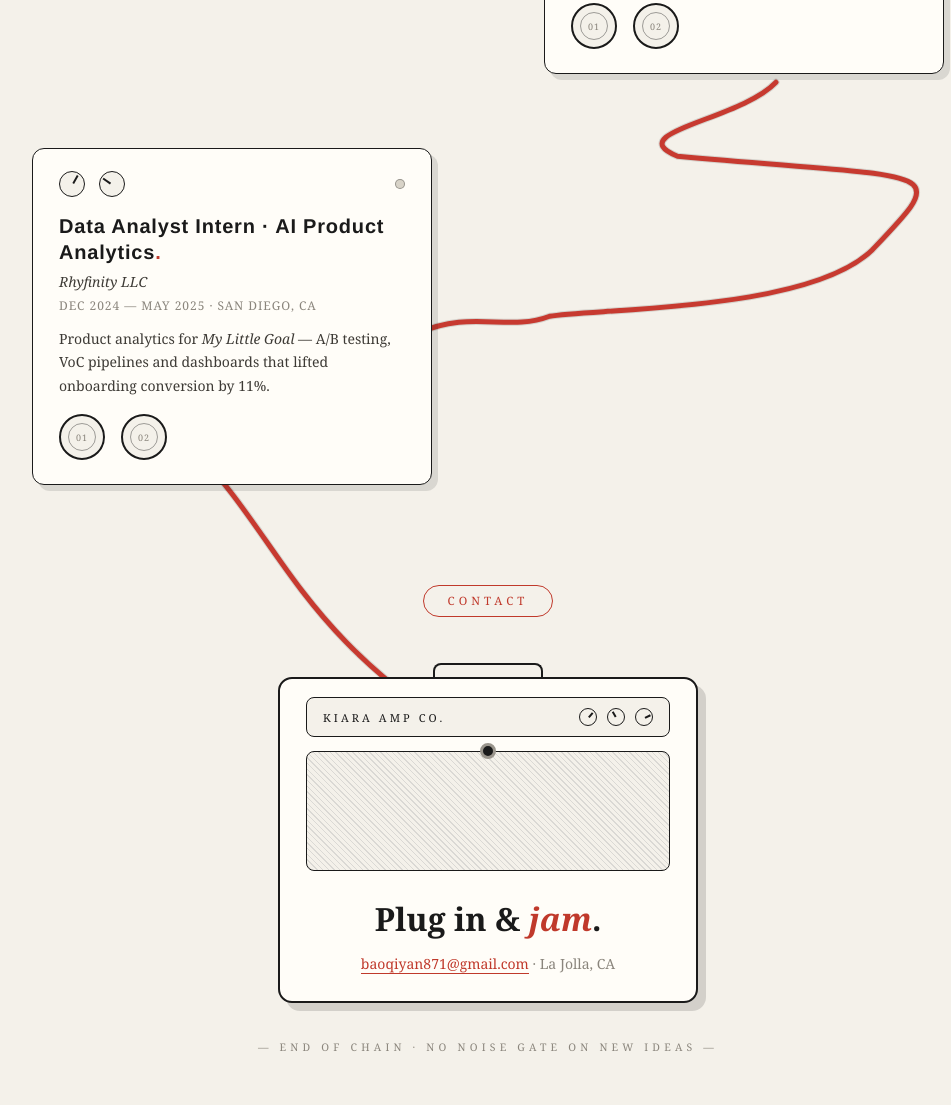
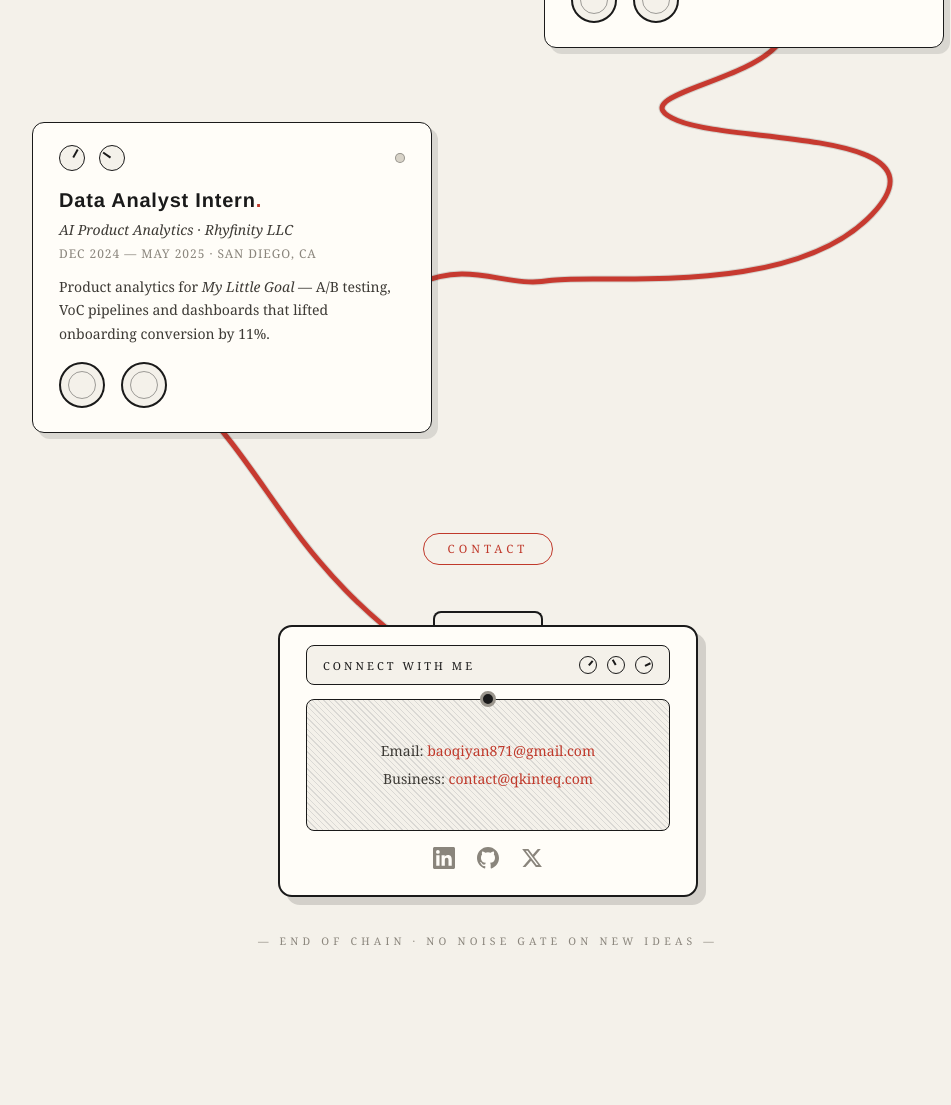
Before and after one commit to Kiara12138/Personal-Website, a plain HTML site: page index.html in a window 1280 px wide. Shown: the part 2233-3338 px from the top of the page, without its empty margins (152-1103 px from the left). After the commit the page ends 3269 px from the top, so only its background shows below. Drawn offline with Linux system fonts and the light colour scheme.

Commit message:
Add files via upload

```diff
--- a/index.html
+++ b/index.html
@@ -38,7 +38,7 @@
   <div class="chip" id="about"><b>ABOUT ME</b></div>
   <div class="about-row">
   <img id="figure" alt="Pixel Kiara with her shell pink Strat, red cable plugged in" src="assets/images/image-02.png">
-  <div class="card about solid rv">
+  <div class="card about solid">
     <div class="label">INTRO</div>
     <p>I recently graduated with an M.S. in Biostatistics from UC San Diego. I build AI products
       from idea to MVP, focusing on user research, rapid prototyping, and AI-powered experiences.</p>
@@ -51,64 +51,64 @@
   <div class="chip" id="works"><b>WORKS</b></div>
   <div class="pedalboard">
 
-    <div class="pedal left on rv" data-node>
+    <div class="pedal left on" data-node>
       <div class="toprow">
         <div class="knobs"><div class="knob" style="--r:70deg"></div><div class="knob" style="--r:20deg"></div></div>
         <div class="led"></div>
       </div>
-      <h2>Founder &amp; AI Product Manager<span>.</span></h2>
+      <h2>Founder<span>.</span></h2>
       <div class="who">Qkinteq AI · <a class="link" href="https://qkinteq.com" target="_blank" style="margin-top:0">qkinteq.com</a></div>
       <div class="when">NOV 2025 — PRESENT · SAN DIEGO, CA</div>
       <p class="sum">Building <em>LuvLuvDaily</em>, an AI companion platform — from user research and prototypes to agent workflows and MVP.</p>
       <div class="fpreview">
-          <div class="pimg" data-i="0"><span>IMAGE 01 — COMING SOON</span></div>
-          <div class="pimg" data-i="1"><span>IMAGE 02 — COMING SOON</span></div>
-          <div class="pimg" data-i="2"><span>IMAGE 03 — COMING SOON</span></div>
-          <div class="pimg" data-i="3"><span>IMAGE 04 — COMING SOON</span></div>
+          <div class="pimg" data-i="0"><img src="assets/images/image-03.png" alt="LuvLuvDaily — home and art style screens"></div>
+          <div class="pimg" data-i="1"><img src="assets/images/image-04.png" alt="LuvLuvDaily — new character creation flow"></div>
+          <div class="pimg" data-i="2"><img src="assets/images/image-05.png" alt="LuvLuvDaily — daily task plan and pomodoro"></div>
+          <div class="pimg" data-i="3"><img src="assets/images/image-06.jpg" alt="LuvLuvDaily — user comments and feedback"></div>
       </div>
       <div class="switchrow">
-          <button class="fsw" data-i="0" aria-label="show image 1"><span>01</span></button>
-          <button class="fsw" data-i="1" aria-label="show image 2"><span>02</span></button>
-          <button class="fsw" data-i="2" aria-label="show image 3"><span>03</span></button>
-          <button class="fsw" data-i="3" aria-label="show image 4"><span>04</span></button>
+          <button class="fsw" data-i="0" aria-label="show image 1"></button>
+          <button class="fsw" data-i="1" aria-label="show image 2"></button>
+          <button class="fsw" data-i="2" aria-label="show image 3"></button>
+          <button class="fsw" data-i="3" aria-label="show image 4"></button>
       </div>
     </div>
 
-    <div class="pedal right rv" data-node>
+    <div class="pedal right" data-node>
       <div class="toprow">
         <div class="knobs"><div class="knob" style="--r:0deg"></div><div class="knob" style="--r:45deg"></div></div>
         <div class="led"></div>
       </div>
-      <h2>Data Science Intern · Finance Team<span>.</span></h2>
-      <div class="who">The Center for Community Energy</div>
+      <h2>Data Science Intern<span>.</span></h2>
+      <div class="who">Finance Team · The Center for Community Energy</div>
       <div class="when">JUN 2025 — MAR 2026 · SAN DIEGO, CA</div>
       <p class="sum">Forecasted electricity demand and modeled solar &amp; EV ROI — surfacing $500K+ in potential annual savings for the finance team.</p>
       <div class="fpreview">
-          <div class="pimg" data-i="0"><span>IMAGE 01 — COMING SOON</span></div>
-          <div class="pimg" data-i="1"><span>IMAGE 02 — COMING SOON</span></div>
+          <div class="pimg" data-i="0"><img src="assets/images/image-07.jpg" alt="Electricity demand forecasting"></div>
+          <div class="pimg" data-i="1"><img src="assets/images/image-08.jpg" alt="Solar and EV ROI modeling"></div>
       </div>
       <div class="switchrow">
-          <button class="fsw" data-i="0" aria-label="show image 1"><span>01</span></button>
-          <button class="fsw" data-i="1" aria-label="show image 2"><span>02</span></button>
+          <button class="fsw" data-i="0" aria-label="show image 1"></button>
+          <button class="fsw" data-i="1" aria-label="show image 2"></button>
       </div>
     </div>
 
-    <div class="pedal left rv" data-node>
+    <div class="pedal left" data-node>
       <div class="toprow">
         <div class="knobs"><div class="knob" style="--r:30deg"></div><div class="knob" style="--r:-55deg"></div></div>
         <div class="led"></div>
       </div>
-      <h2>Data Analyst Intern · AI Product Analytics<span>.</span></h2>
-      <div class="who">Rhyfinity LLC</div>
+      <h2>Data Analyst Intern<span>.</span></h2>
+      <div class="who">AI Product Analytics · Rhyfinity LLC</div>
       <div class="when">DEC 2024 — MAY 2025 · SAN DIEGO, CA</div>
       <p class="sum">Product analytics for <em>My Little Goal</em> — A/B testing, VoC pipelines and dashboards that lifted onboarding conversion by 11%.</p>
       <div class="fpreview">
-          <div class="pimg" data-i="0"><span>IMAGE 01 — COMING SOON</span></div>
-          <div class="pimg" data-i="1"><span>IMAGE 02 — COMING SOON</span></div>
+          <div class="pimg" data-i="0"><img src="assets/images/image-09.jpg" alt="My Little Goal product analytics"></div>
+          <div class="pimg" data-i="1"><img src="assets/images/image-10.jpg" alt="My Little Goal dashboards"></div>
       </div>
       <div class="switchrow">
-          <button class="fsw" data-i="0" aria-label="show image 1"><span>01</span></button>
-          <button class="fsw" data-i="1" aria-label="show image 2"><span>02</span></button>
+          <button class="fsw" data-i="0" aria-label="show image 1"></button>
+          <button class="fsw" data-i="1" aria-label="show image 2"></button>
       </div>
     </div>
   </div>
@@ -118,16 +118,31 @@
     <div class="amp" data-node>
       <div class="handle"></div>
       <div class="panel">
-        <span class="brand-sm">KIARA AMP CO.</span>
+        <span class="brand-sm">CONNECT WITH ME</span>
         <div class="ampknobs">
           <div class="knob" style="--r:40deg"></div>
           <div class="knob" style="--r:-30deg"></div>
           <div class="knob" style="--r:65deg"></div>
         </div>
       </div>
-      <div class="grill"><div class="input" id="amp-input"></div></div>
-      <h2>Plug in &amp; <em>jam</em>.</h2>
-      <p><a href="mailto:baoqiyan871@gmail.com">baoqiyan871@gmail.com</a> · La Jolla, CA</p>
+      <div class="grill">
+        <div class="input" id="amp-input"></div>
+        <div class="contact">
+          <span>Email: <a href="mailto:baoqiyan871@gmail.com">baoqiyan871@gmail.com</a></span>
+          <span>Business: <a href="mailto:contact@qkinteq.com">contact@qkinteq.com</a></span>
+        </div>
+      </div>
+      <div class="social">
+        <a href="https://www.linkedin.com/in/YOUR-LINKEDIN-ID" target="_blank" rel="noopener" aria-label="LinkedIn">
+          <svg viewBox="0 0 24 24" xmlns="http://www.w3.org/2000/svg"><path d="M20.45 20.45h-3.55v-5.57c0-1.33-.03-3.04-1.85-3.04-1.85 0-2.14 1.45-2.14 2.94v5.67H9.36V9h3.41v1.56h.05c.47-.9 1.63-1.85 3.36-1.85 3.6 0 4.27 2.37 4.27 5.45v6.29zM5.34 7.43a2.06 2.06 0 1 1 0-4.12 2.06 2.06 0 0 1 0 4.12zM7.12 20.45H3.56V9h3.56v11.45zM22.22 0H1.77C.79 0 0 .77 0 1.72v20.56C0 23.23.79 24 1.77 24h20.45c.98 0 1.78-.77 1.78-1.72V1.72C24 .77 23.2 0 22.22 0z"/></svg>
+        </a>
+        <a href="https://github.com/YOUR-GITHUB-ID" target="_blank" rel="noopener" aria-label="GitHub">
+          <svg viewBox="0 0 24 24" xmlns="http://www.w3.org/2000/svg"><path d="M12 0C5.37 0 0 5.37 0 12c0 5.3 3.44 9.8 8.2 11.39.6.11.82-.26.82-.58 0-.28-.01-1.04-.02-2.04-3.34.73-4.04-1.61-4.04-1.61-.55-1.39-1.34-1.76-1.34-1.76-1.09-.74.08-.73.08-.73 1.2.09 1.84 1.24 1.84 1.24 1.07 1.83 2.81 1.3 3.5 1 .1-.78.42-1.31.76-1.61-2.66-.3-5.47-1.33-5.47-5.93 0-1.31.47-2.38 1.24-3.22-.13-.3-.54-1.52.12-3.18 0 0 1-.32 3.3 1.23a11.5 11.5 0 0 1 6 0c2.28-1.55 3.29-1.23 3.29-1.23.66 1.66.25 2.88.12 3.18.77.84 1.23 1.91 1.23 3.22 0 4.61-2.8 5.62-5.48 5.92.43.37.81 1.1.81 2.22 0 1.6-.02 2.89-.02 3.29 0 .32.22.7.83.58C20.56 21.8 24 17.3 24 12 24 5.37 18.63 0 12 0z"/></svg>
+        </a>
+        <a href="https://x.com/YOUR-X-ID" target="_blank" rel="noopener" aria-label="X">
+          <svg viewBox="0 0 24 24" xmlns="http://www.w3.org/2000/svg"><path d="M18.244 2.25h3.308l-7.227 8.26 8.502 11.24H16.17l-5.214-6.817L4.99 21.75H1.68l7.73-8.835L1.254 2.25H8.08l4.713 6.231zm-1.161 17.52h1.833L7.084 4.126H5.117z"/></svg>
+        </a>
+      </div>
     </div>
     <div class="fin">— END OF CHAIN · NO NOISE GATE ON NEW IDEAS —</div>
   </div>
--- a/script.js
+++ b/script.js
@@ -19,6 +19,21 @@ function edgePoint(el, side){
 
 function cablePath(from, to, index, kind){
   const [x0,y0] = from, [x1,y1] = to;
+  if(kind === 'hook'){
+    /* out of the pixel jack: down, sweep right, round the far-right corner,
+       descend, then come back in horizontally to the pedal's right edge */
+    const W = document.documentElement.scrollWidth;
+    const rightX = Math.min(W - 70, Math.max(x0, x1) + 560);
+    const topY  = y0 + Math.max((y1 - y0) * .07, 56);
+    const flatX = x0 + Math.min((rightX - x0) * .38, 340);
+    const cornY = topY + (y1 - topY) * .48;
+    return [
+      `M ${x0} ${y0}`,
+      `C ${x0+96} ${y0-12}, ${flatX-170} ${topY}, ${flatX} ${topY}`,
+      `C ${flatX+180} ${topY}, ${rightX} ${Math.max(cornY-170, topY+24)}, ${rightX} ${cornY}`,
+      `C ${rightX} ${Math.min(cornY+180, y1-24)}, ${x1+190} ${y1}, ${x1} ${y1}`
+    ].join(' ');
+  }
   if(kind === 'loop'){
     const dx = x1 - x0;
     const dy = y1 - y0;
@@ -48,9 +63,9 @@ function cablePath(from, to, index, kind){
     return [
       `M ${x0} ${y0}`,
       `C ${x0-36} ${y0+38}, ${tuckX-92} ${tuckY-24}, ${tuckX-34} ${tuckY}`,
-      `C ${bellyX+80} ${tuckY+24}, ${bellyX+92} ${bellyY-86}, ${bellyX+10} ${bellyY}`,
-      `C ${bellyX-54} ${bellyY+62}, ${shelfX-32} ${shelfY-8}, ${shelfX-76} ${shelfY}`,
-      `C ${shelfX-118} ${shelfY+16}, ${x1+54} ${y1-24}, ${x1} ${y1}`
+      `S ${bellyX+92} ${bellyY-86}, ${bellyX+10} ${bellyY}`,
+      `S ${shelfX-32} ${shelfY-8}, ${shelfX-76} ${shelfY}`,
+      `S ${x1+54} ${y1-24}, ${x1} ${y1}`
     ].join(' ');
   }
 
@@ -82,14 +97,15 @@ function buildCable(){
 
   const runs = pedals.map((el, i)=>{
     const prev = i ? pageXY(pedals[i-1], .5, .52) : figureTail;
-    const entrySide = edgeSide(el, prev);
+    let entrySide = edgeSide(el, prev);
+    if(i === 0 && innerWidth >= 900) entrySide = 'right';  // hook run re-enters from the right
     const exitSide = entrySide === 'left' ? 'right' : 'left';
     return { el, entry: edgePoint(el, entrySide), exit: edgePoint(el, exitSide) };
   });
 
   const links = [];
   if(runs.length){
-    links.push({ from: figureTail, to: runs[0].entry });
+    links.push({ from: figureTail, to: runs[0].entry, kind: innerWidth >= 900 ? 'hook' : undefined });
     for(let i=0;i<runs.length-1;i++){
       if(i === 0 && innerWidth >= 900){
         links.push({
@@ -111,20 +127,21 @@ function buildCable(){
   }
 
   let offset = 0;
-  links.forEach(({ from, to, kind }, i)=>{
-    const d = cablePath(from, to, i, kind);
-    const base = document.createElementNS('http://www.w3.org/2000/svg', 'path');
-    const live = document.createElementNS('http://www.w3.org/2000/svg', 'path');
-    [base, live].forEach(path=>{
-      path.setAttribute('d', d);
-      path.setAttribute('fill', 'none');
-      path.setAttribute('stroke-linecap', 'round');
-    });
-    base.setAttribute('stroke', 'rgba(26,26,26,.14)');
-    base.setAttribute('stroke-width', '7');
+  const NS = 'http://www.w3.org/2000/svg';
+  function addSeg(d, w, withShadow = true){
+    const live = document.createElementNS(NS, 'path');
+    live.setAttribute('d', d);
+    live.setAttribute('fill', 'none');
+    live.setAttribute('stroke-linecap', 'round');
+    live.setAttribute('stroke-linejoin', 'round');
     live.setAttribute('stroke', 'var(--cable)');
-    live.setAttribute('stroke-width', '5');
-    shadow.appendChild(base);
+    live.setAttribute('stroke-width', w);
+    if(withShadow){
+      const base = live.cloneNode();
+      base.setAttribute('stroke', 'rgba(26,26,26,.14)');
+      base.setAttribute('stroke-width', w + 2);
+      shadow.appendChild(base);
+    }
     cable.appendChild(live);
 
     const len = live.getTotalLength();
@@ -134,6 +151,31 @@ function buildCable(){
       samples.push([offset+s, live.getPointAtLength(s).y]);
     }
     offset += len;
+  }
+
+  links.forEach(({ from, to, kind }, i)=>{
+    const d = cablePath(from, to, i, kind);
+    if(i === 0){
+      /* first run leaves the pixel-art cable: taper from ~2px up to 5px
+         so the printed cable and the SVG cable read as one line */
+      const probe = document.createElementNS(NS, 'path');
+      probe.setAttribute('d', d);
+      svg.appendChild(probe);
+      const L = probe.getTotalLength();
+      const pt = s => probe.getPointAtLength(Math.min(Math.max(s, 0), L));
+      const poly = (a, b)=>{
+        let out = `M ${pt(a).x} ${pt(a).y}`;
+        for(let s = a + 6; s < b; s += 6) out += ` L ${pt(s).x} ${pt(s).y}`;
+        return out + ` L ${pt(b).x} ${pt(b).y}`;
+      };
+      const taper = [[2.2, 18], [3, 18], [3.8, 18], [4.6, 18]];
+      let s0 = 0;
+      taper.forEach(([w, segLen])=>{ addSeg(poly(s0, s0 + segLen), w, false); s0 += segLen; });
+      addSeg(poly(s0, L), 5);
+      probe.remove();
+    } else {
+      addSeg(d, 5);
+    }
   });
   const total = segments.reduce((sum, seg)=>sum+seg.len, 0);
   if(segments.length) samples.push([total, segments[segments.length-1].path.getPointAtLength(segments[segments.length-1].len).y]);
@@ -191,9 +233,3 @@ document.querySelectorAll('.pedal').forEach(pd=>{
     });
   });
 });
-
-/* reveal cards */
-const io = new IntersectionObserver(es=>{
-  es.forEach(e=>{ if(e.isIntersecting){ e.target.classList.add('show'); io.unobserve(e.target); } });
-},{threshold:.15});
-document.querySelectorAll('.rv').forEach(el=>io.observe(el));
--- a/style.css
+++ b/style.css
@@ -96,7 +96,7 @@
   .pedal.on .led{background:var(--accent);box-shadow:0 0 8px rgba(192,57,43,.7);}
   .pedal p.sum{margin-top:12px;font-size:14px;line-height:1.7;color:#3d3a35;}
   /* floating preview beside the pedal */
-  .fpreview{position:absolute;top:-6px;width:300px;height:210px;z-index:6;
+  .fpreview{position:absolute;top:-20px;z-index:6;
     background:var(--paper);border:1.5px solid var(--ink);
     box-shadow:8px 8px 0 rgba(26,26,26,.15);
     opacity:0;visibility:hidden;transform:rotate(-2deg) translateY(6px);
@@ -105,14 +105,14 @@
   .pedal.right .fpreview{right:calc(100% + 26px);transform:rotate(2deg) translateY(6px);}
   .pedal.previewing .fpreview{opacity:1;visibility:visible;transform:rotate(-2deg) translateY(0);}
   .pedal.right.previewing .fpreview{transform:rotate(2deg) translateY(0);}
-  .fpreview .pimg{position:absolute;inset:0;display:flex;align-items:center;justify-content:center;
-    font-size:10px;letter-spacing:.2em;color:var(--muted);background:var(--paper);
-    opacity:0;transition:opacity .2s ease;}
-  .fpreview .pimg img{width:100%;height:100%;object-fit:cover;display:block;}
-  .fpreview .pimg.show{opacity:1;}
+  .fpreview .pimg{display:none;}
+  .fpreview .pimg.show{display:block;}
+  .fpreview .pimg img{display:block;width:auto;height:auto;max-width:340px;max-height:400px;}
+  .fpreview .pimg span{display:block;padding:80px 46px;white-space:nowrap;
+    font-size:10px;letter-spacing:.2em;color:var(--muted);}
   @media (max-width:760px){
-    .pedal.left .fpreview{left:auto;right:0;top:-224px;}
-    .pedal.right .fpreview{right:0;top:-224px;}
+    .pedal.left .fpreview{left:auto;right:0;top:auto;bottom:calc(100% + 14px);}
+    .pedal.right .fpreview{right:0;top:auto;bottom:calc(100% + 14px);}
   }
   /* round footswitches */
   .switchrow{margin-top:16px;display:flex;gap:16px;}
@@ -120,9 +120,11 @@
     cursor:pointer;position:relative;font-family:inherit;
     display:flex;align-items:center;justify-content:center;transition:all .15s;}
   .fsw::after{content:"";position:absolute;inset:7px;border-radius:50%;border:1.5px solid rgba(26,26,26,.4);}
-  .fsw span{font-size:9px;letter-spacing:.1em;color:var(--muted);position:relative;z-index:1;}
-  .fsw:hover, .fsw.active{border-color:var(--accent);box-shadow:0 0 10px rgba(192,57,43,.45);transform:translateY(1px);}
-  .fsw:hover span, .fsw.active span{color:var(--accent);}
+  .fsw:hover, .fsw.active{
+    border-color:var(--accent);background:var(--accent);
+    box-shadow:0 0 10px rgba(192,57,43,.45);transform:translateY(1px);
+  }
+  .fsw:hover::after, .fsw.active::after{border-color:rgba(244,241,234,.55);}
   .pedal h2{
     margin-top:16px;font-size:20px;letter-spacing:.04em;line-height:1.3;
     font-family:"Futura","Avenir Next","Helvetica Neue",sans-serif;font-weight:800;
@@ -180,24 +182,27 @@
   .amp .panel .knob{width:18px;height:18px;}
   .amp .panel .knob::after{height:6px;transform-origin:50% 7px;}
   .amp .grill{
-    margin-top:14px;height:120px;border:1.5px solid var(--ink);border-radius:8px;
+    margin-top:14px;height:132px;border:1.5px solid var(--ink);border-radius:8px;
     background:repeating-linear-gradient(45deg,var(--bg) 0 3px,rgba(26,26,26,.16) 3px 4px);
     position:relative;
+    display:flex;align-items:center;justify-content:center;
   }
+  .amp .grill .contact{
+    display:flex;flex-direction:column;gap:6px;
+    font-size:14px;color:#3d3a35;
+  }
+  .amp .grill .contact a{border-bottom:none;}
   .amp .input{
     position:absolute;left:50%;top:-9px;transform:translateX(-50%);
     width:16px;height:16px;border-radius:50%;background:var(--ink);
     border:3px solid #9a958c;
   }
-  .amp h2{margin-top:22px;font-size:32px;}
-  .amp h2 em{font-style:italic;color:var(--accent);}
-  .amp p{margin-top:8px;font-size:14px;color:var(--muted);}
   .amp a{color:var(--accent);text-decoration:none;border-bottom:1px solid var(--accent);}
+  .amp .social{margin-top:16px;display:flex;justify-content:center;gap:22px;}
+  .amp .social a{border-bottom:none;line-height:0;}
+  .amp .social svg{width:22px;height:22px;fill:var(--muted);transition:fill .15s;}
+  .amp .social a:hover svg{fill:var(--accent);}
   .fin{margin:36px 0 46px;font-size:10.5px;letter-spacing:.4em;color:var(--muted);text-align:center;}
-
-  /* reveal on scroll */
-  .rv{opacity:1;transform:translateY(26px);transition:transform .6s ease;}
-  .rv.show{transform:none;}
 
   @media (max-width:700px){
     header{padding:14px 18px;}
```
